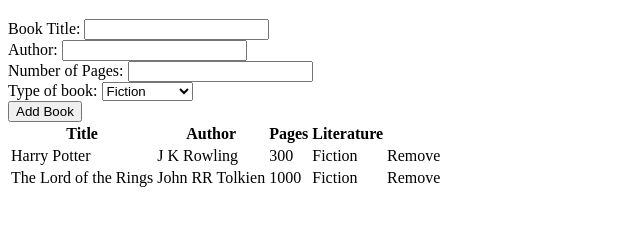
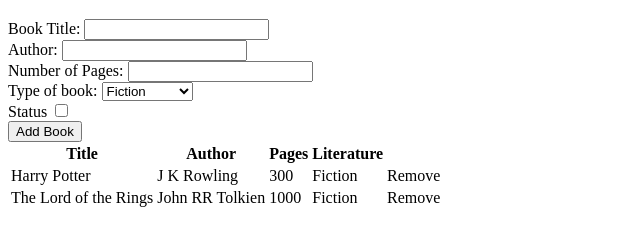
Before and after one commit to christianyarwood62/projects, a plain HTML site: page project_library/index.html in a window 1280 px wide. Shown: the part 61-306 px from the top of the page, without its empty margins (0-640 px from the left). Drawn offline with Linux system fonts and the light colour scheme.

Commit message:
Add checkbox to html form

```diff
--- a/project_library/index.html
+++ b/project_library/index.html
@@ -23,10 +23,14 @@
             </div>
             <div class="form-container">
                 <label for="literature" class="form-label">Type of book:</label>
-                <select name="" id="literature">
+                <select id="literature">
                     <option value="fiction">Fiction</option>
                     <option value="non-fiction">Non-Fiction</option>
                 </select>
+            </div>
+            <div class="form-container">
+                <label for="literature" class="form-label">Status</label>
+                <input type="checkbox" id="read-status"></input>
             </div>
             <button class="btn">Add Book</button>
         </form>
```
